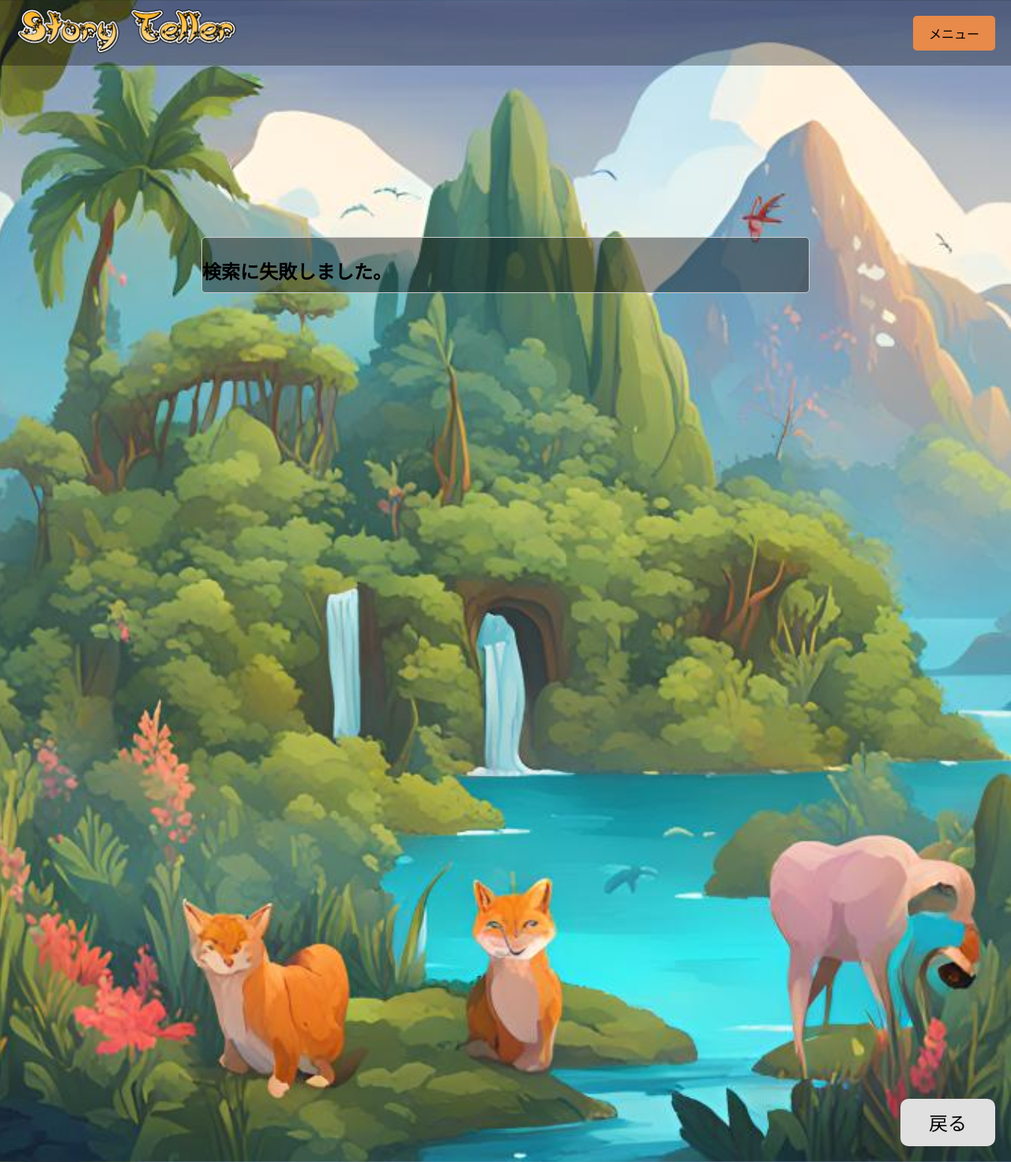
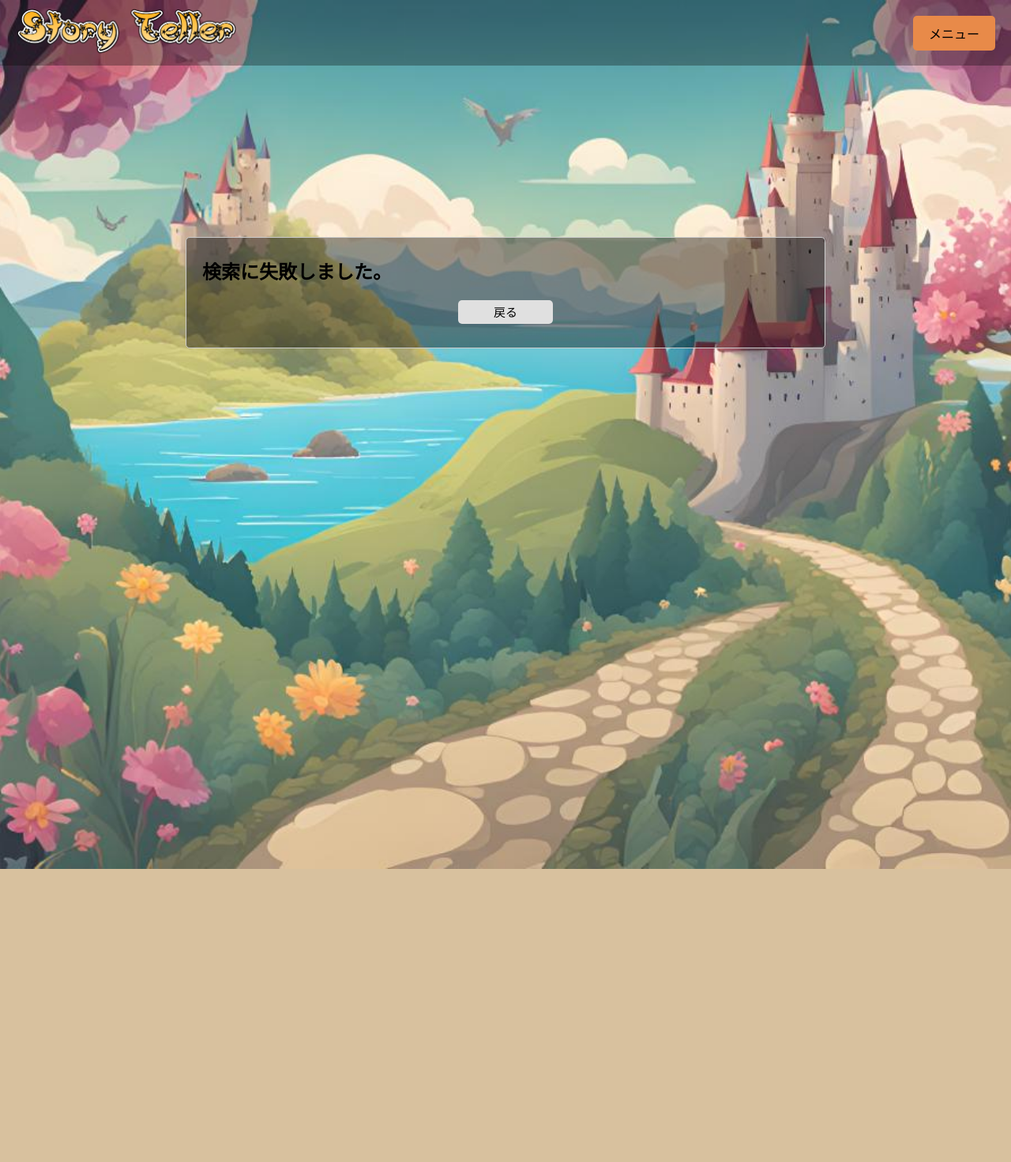
Before and after one commit to Shibabakainu/DeepImpact, a PHP site: page /resources/views/friend_search.php in a window 1280 px wide. Shown: the whole page at 79% size. After the commit the page ends 1100 px from the top, so only its background shows below. Run offline with PHP 8.4, Linux system fonts and the light colour scheme; the visitor is signed in with stand-in values (Sample User, id 1).

Commit message:
ヒエウ：Friend search pages edited

```diff
--- a/resources/css/friend_search.css
+++ b/resources/css/friend_search.css
@@ -4,54 +4,37 @@ body {
     /* サイトの外枠の余白を無効化 */
     margin: 0px;
     padding: 0px;
-    background-color: #ffff;
     font-family: Arial, sans-serif;
-    background-image: url(../../images/art5.jpg);
+    background-image: url(../../images/art4.jpg);
+    background-repeat: no-repeat;
     background-size: cover;
     background-position: center;
+    height: 100vh;
 }
 .container {
     width: 60%;
     margin: 300px auto;
-    padding-top: 20px; /* 上部余白を追加 */
-
-    /* ボーダーと角丸の設定 */
+    padding: 20px; /* 上部余白を追加 */
     border: 1px solid #ccc;
     border-radius: 5px;
-
-    /* 背景色を黒にし、透過度を設定 */
     background-color: rgba(0, 0, 0, 0.4);
 }
-
-
-
-
-.ccontainer {
-    position: relative; /* 相対位置に */
-    width: 100%; /* 幅を100%に設定 */
-    height: 100vh; /* 高さをビューの高さに設定 */
-    display: flex;
-    align-items: flex-end; /* 下端に配置 */
-    justify-content: flex-end; /* 右端に配置 */
-    padding: 20px;
-    box-sizing: border-box;
+.container2 {
+    text-align: center;
 }
 
-.create {
+.return {
     width: 120px; /* ボタンの幅を設定 */
-    height: 60px; /* ボタンの高さを設定 */
-    border-radius: 10px; /* ボタンの角を丸くする */
-    font-size: 24px; /* ボタンの文字サイズを設定 */
+    height: 30px; /* ボタンの高さを設定 */
+    border-radius: 5px; /* ボタンの角を丸くする */
+    font-size: 15px; /* ボタンの文字サイズを設定 */
     margin: 10px; /* ボタンの周囲に余白を設定 */
     cursor: pointer; /* マウスオーバー時にカーソルをポインターに変更 */
     border: none; /* ボタンの枠線を削除 */
     background-color: #e0e0e0; /* ボタンの背景色を設定 */
     transition: 0.5s ease; /* ホバー時のトランジション効果を設定 */
-    position: absolute; /* 絶対配置に設定 */
-    right: 10px; /* 親要素の右端から10pxの位置に配置 */
-    bottom: 10px; /* 親要素の下端から10pxの位置に配置 */
 }
 
-.create:hover {
+.return:hover {
     background-color: #e77a34; /* ホバー時の背景色を設定 */
 }
--- a/resources/views/friend_search.php
+++ b/resources/views/friend_search.php
@@ -6,11 +6,14 @@
     <link rel="stylesheet" href="/deepimpact/resources/css/friend_search.css">
 </head>
 <body>
-
     <?php
         session_start();
         include 'header.php';
+    ?>
 
+    <div class="container">
+
+    <?php
         if (!isset($_SESSION['user_id'])) {
             header("Location: login.php"); // セッションにユーザーIDがない場合はログインページにリダイレクト
             exit;
@@ -32,29 +35,25 @@ if ($_SERVER["REQUEST_METHOD"] == "POST" && isset($_POST['friend_id'])) {
             if ($result->num_rows > 0) {
                 // フレンドが見つかった場合の処理
                 $friend = $result->fetch_assoc();
-        echo "<div class='container'>";
                 echo "<h2>フレンド情報</h2>";
                 echo "<p><b>フレンドのID</b>: " . htmlspecialchars($friend['email']) . "</p>";
                 // ここにフレンドのその他の情報を表示する処理を追加できます
-        echo "</div>";
             } else {
                 // フレンドが見つからなかった場合の処理
-        echo "<div class='container'>";
                 echo "<p>指定されたIDのユーザーは見つかりませんでした。</p>";
-        echo "</div>";
             }
 
             $stmt->close();
             $conn->close();
         } else {
             // POST リクエストでない場合や friend_id がセットされていない場合のエラーハンドリング
-    echo "<div class='container'>";
             echo "<p>検索に失敗しました。</p>";
-    echo "</div>";
         }
     ?>
+        <div class="container2">
+            <button class="return" onclick="location.href='friend.php'">戻る</button>
+        </div>
+    </div>
 </body>
-            <div class="ccontainer">
-                <button class="create" onclick="location.href='friend.php'">戻る</button>
-            </div>
+
 </html>
```
Also changed, not shown: resources/css/friend.css (+12 -0 lines). Lines whose indentation alone changed are shown as unchanged.
